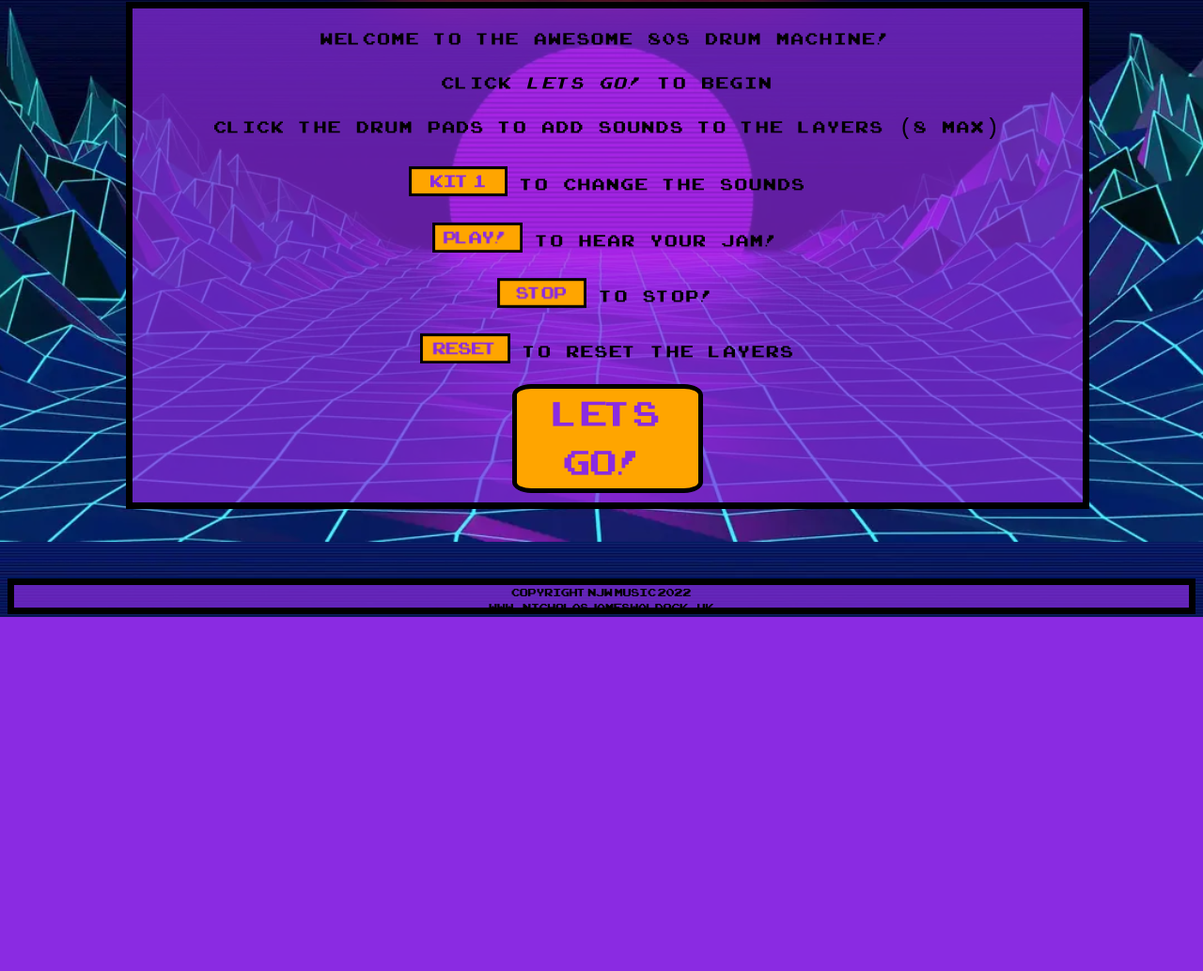
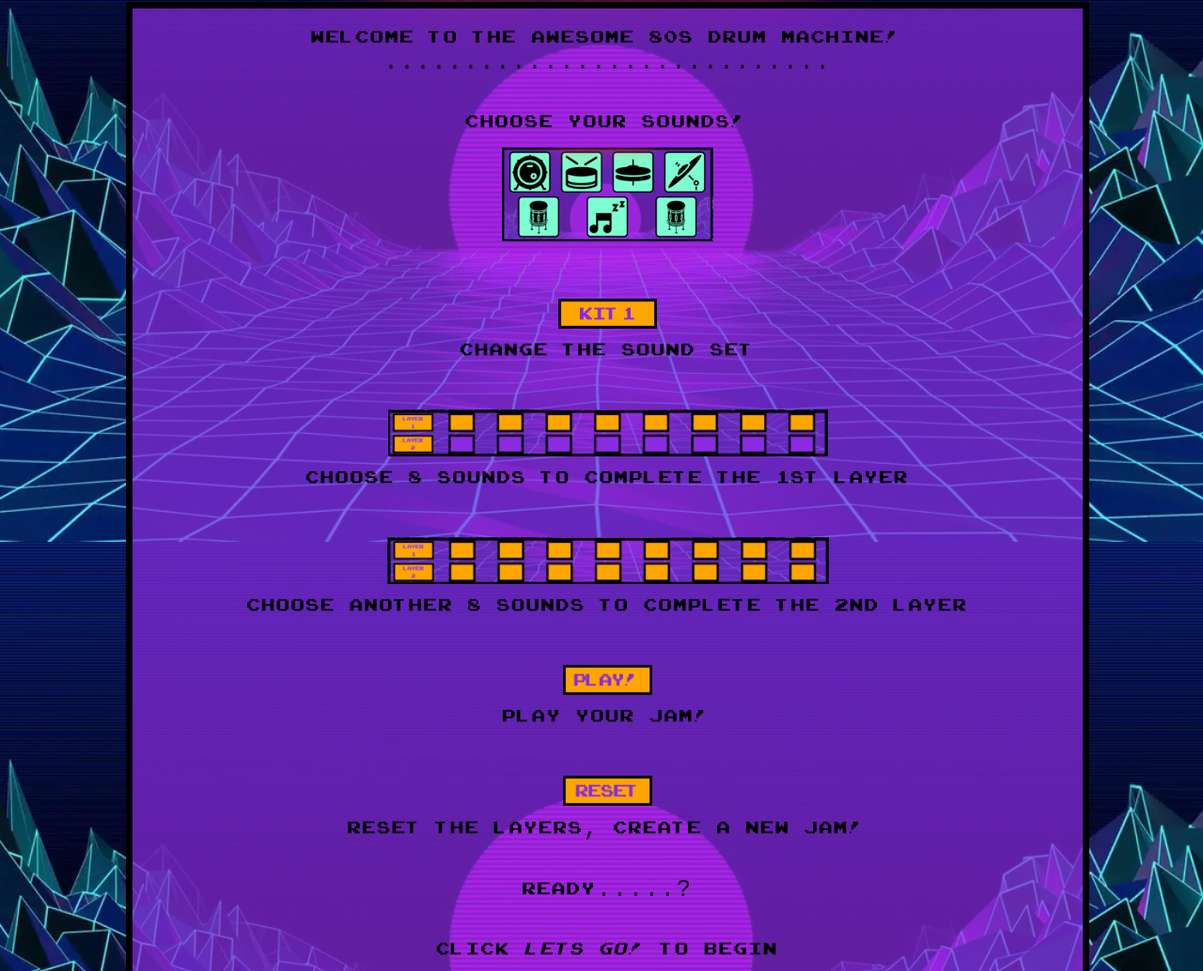
Before and after one commit to NickWaldock/Awesome-80s, a plain HTML site: page index.html in a window 1280 px wide. Shown: the part 223-1257 px from the top of the page at 94% size. Before the commit the page ends 880 px from the top, so only its background shows below. Drawn offline with Linux system fonts and the light colour scheme.

Commit message:
re-style instructions css

```diff
--- a/assets/css/style.css
+++ b/assets/css/style.css
@@ -91,7 +91,8 @@ body {
     animation: scaleIn 2s linear 0s 1 normal forwards;
 
 }
-
+/* Ref Code:
+https://webcode.tools/generators/css/keyframe-animation*/
 @keyframes scaleIn {
 	0% {
 		transform: scale(0);
@@ -108,19 +109,24 @@ body {
 }
 
 .instructions {
+    display: flex;
+    flex-direction: column;
+    align-items: center;
+    justify-content: center;
+    row-gap: 20px;
     list-style-type: none;
     font-family: 'arcade', monospace;
     word-spacing: 10px;
     letter-spacing: 2px;
-    font-size: 3vh;
-    text-align: center;
+    font-size: 25px;
     margin: 0;
     padding: 10px;
 
 }
 
 .instructions li {
-    padding: 0.7rem;
+    padding: 0.5rem;
+
 
 }
 
@@ -128,15 +134,28 @@ body {
     height: 2rem;
     width: auto;
     transform: translateY(5px);
+    padding: 10px;
 
 }
 
+#drum-pads-img {
+    height: 100px;
+    width: auto;
+
+}
+
+.layer-img {
+
+    height: 50px;
+    width: auto;
+}
+
 #start-btn {
-    width: 20%;
-    height: auto;
+    width: 100px;
+    height: 70px;
     color: rgba(138, 43, 226);
     font-family: 'arcade', monospace;
-    font-size: 4vw;
+    font-size: 25px;
     text-align: center;
     border: 5px solid black;
     border-radius: 10%;
@@ -144,6 +163,7 @@ body {
     margin-bottom: 10px;
 
 }
+
 
 /* Game Area */
 #game-area {
@@ -291,9 +311,34 @@ body {
     grid-row-start: 8;
     background-color: rgba(138, 43, 226, 0.7);
     border: solid 7px black;
-    height: 50%;
+    height: 100%;
     align-self: end;
     text-align: center;
     font-family: 'arcade', monospace;
+    font-size: 30px;
+}
+
+.footer-text {
+    font-family: 'arcade', monospace;
+    font-size: 30px;
+    color: orange;
+    word-spacing: 1rem;
 
 }
+
+.footer-text a {
+    text-decoration: none;
+
+}
+
+.footer-text a:visited {
+    color: orange;
+    text-decoration: none;
+
+}
+
+.footer-text a:hover {
+    color: red;
+    text-decoration: none;
+
+}
--- a/assets/js/script.js
+++ b/assets/js/script.js
@@ -191,18 +191,14 @@ function playLayers() {
 // User Select Timeout Interval
 const bpmInput = document.getElementById('timeoutSelector');
 bpmInput.addEventListener('input', setBpm);
-
-var bpm = 0;
-var selectTimeout = bpm;
+var selectTimeout = 0;
 
 function setBpm(){
-	selectTimeout = bpmInput.value;
-	console.log(bpmInput.value);
+	var bpm = bpmInput.value;
+	selectTimeout = 60000 / bpm;
+	console.log('Playback speed set to ' + selectTimeout + ' ms');
 };
 
-function checkBpm(){
-
-};
 
 
 /** Function to Play Layer 1 and Set Timeout */
--- a/index.html
+++ b/index.html
@@ -1,5 +1,6 @@
 <!DOCTYPE html>
 <html lang="en">
+
 <head>
     <meta charset="UTF-8">
     <meta http-equiv="X-UA-Compatible" content="IE=edge">
@@ -9,6 +10,7 @@
 
     <title>The Awesome 80s Drum Machine</title>
 </head>
+
 <body>
     <div class="grid">
         <div class="title">
@@ -18,13 +20,47 @@
         <div id="landing-background">
             <div>
                 <ul class="instructions">
-                <li>Welcome to the Awesome 80s Drum Machine!</li>
-                <li>Click <em>Lets Go!</em> to begin</li>
-                <li>Click the drum pads to add sounds to the layers (8 max)</li>
-                <li><img class="instructions-img" src="assets/images/Kit-btn-img.png" alt="Kit Button"> to change the sounds</li>
-                <li><img class="instructions-img" src="assets/images/play-btn-img.png" alt="Play Button"> to hear your jam!</li>
-                <li><img class="instructions-img" src="assets/images/stop-btn-img.png" alt="Stop Button"> to stop!</li>
-                <li><img class="instructions-img" src="assets/images/reset-btn-img.png" alt="Reset Button"> to reset the layers</li>
+                    <li>
+                        Welcome to the Awesome 80s Drum Machine!
+                        <br>
+                        ............................
+                    </li>
+                    <li>
+                        Choose your sounds!
+                        <br>
+                        <img class="instructions-img" id="drum-pads-img" src="assets/images/drum-pads.png" alt="Drum Icon">
+                    </li>
+                    <li>
+                        <img class="instructions-img" src="assets/images/Kit-btn-img.png" alt="Kit Button">
+                        <br>
+                        Change the sound set
+                    </li>
+                    <li>
+                        <img class="instructions-img layer-img" src="assets/images/layer-1.png" alt="Layer 1 Indicators">
+                        <br>
+                        Choose 8 sounds to complete the 1st layer
+                    </li>
+                    <li>
+                        <img class="instructions-img layer-img" src="assets/images/layer-2.png" alt="Layer 2 Indicators">
+                        <br>
+                        Choose another 8 sounds to complete the 2nd layer
+                    </li>
+                    <li>
+                        <img class="instructions-img" src="assets/images/play-btn-img.png" alt="Play Button">
+                        <br>
+                        Play your JAM!
+                    </li>
+                    <li>
+                        <img class="instructions-img" src="assets/images/reset-btn-img.png" alt="Reset Button">
+                        <br>
+                        Reset the layers, create a new JAM!
+                    </li>
+                    <li>
+                        Ready.....?
+                    </li>
+                    <li>
+                        Click <em>Lets Go!</em> to begin
+                    </li>
                 </ul>
             </div>
             <button id="start-btn">
@@ -78,13 +114,13 @@
             <span id="1square8" class="sound-squares">
             </span>
             <span class="layer-indicator">Layer<br> 2</span>
-        <span id="2square1" class="sound-squares" >
+            <span id="2square1" class="sound-squares">
             </span>
             <span id="2square2" class="sound-squares">
             </span>
             <span id="2square3" class="sound-squares">
             </span>
-        <span id="2square4"class="sound-squares">
+            <span id="2square4" class="sound-squares">
             </span>
             <span id="2square5" class="sound-squares">
             </span>
@@ -115,10 +151,10 @@
 
         <!-- Footer -->
         <div class="footer">
-        <footer >
+            <footer class="footer-text">
                 Copyright NJW Music 2022
                 <br>
-            www.nicholasjameswaldock.uk
+                <a href="https://github.com/NickWaldock">Nicholas J Waldock</a>
             </footer>
         </div>
 
@@ -127,4 +163,5 @@
     <!-- Scripts -->
     <script src="assets/js/script.js"></script>
 </body>
+
 </html>
```
Also changed, not shown: README.md, assets/images/drum-pads.png (added), assets/images/layer-1.png (added), assets/images/layer-2.png (added). Lines whose indentation alone changed are shown as unchanged.
